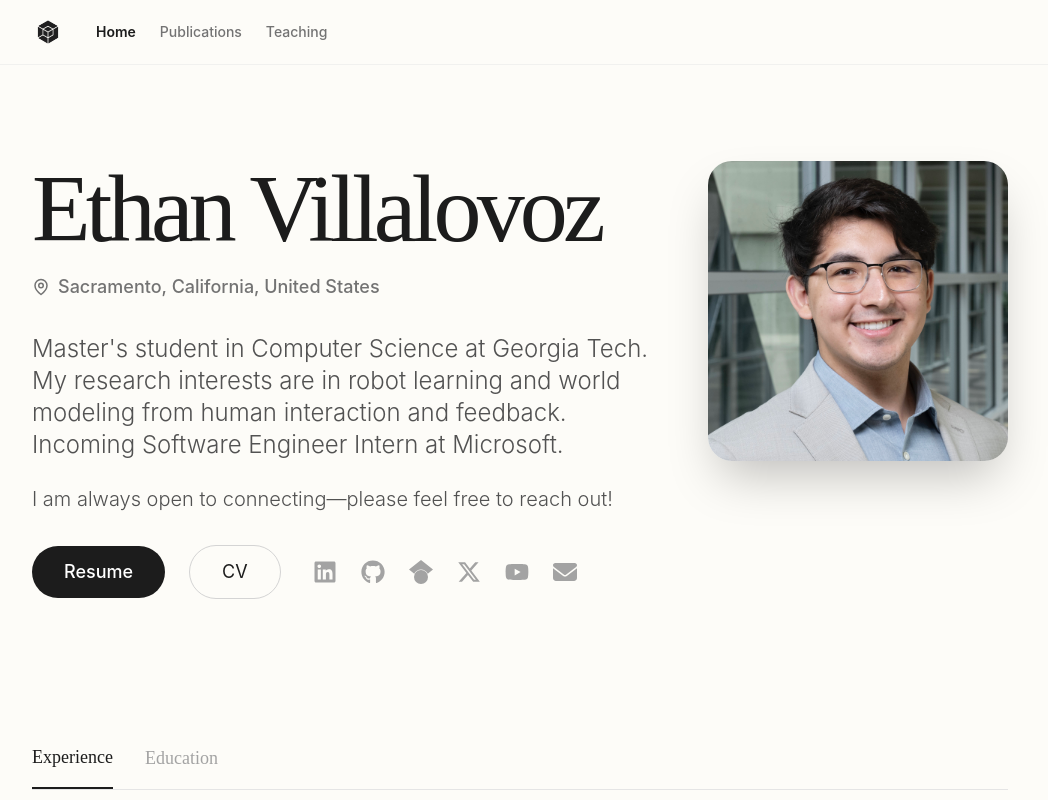
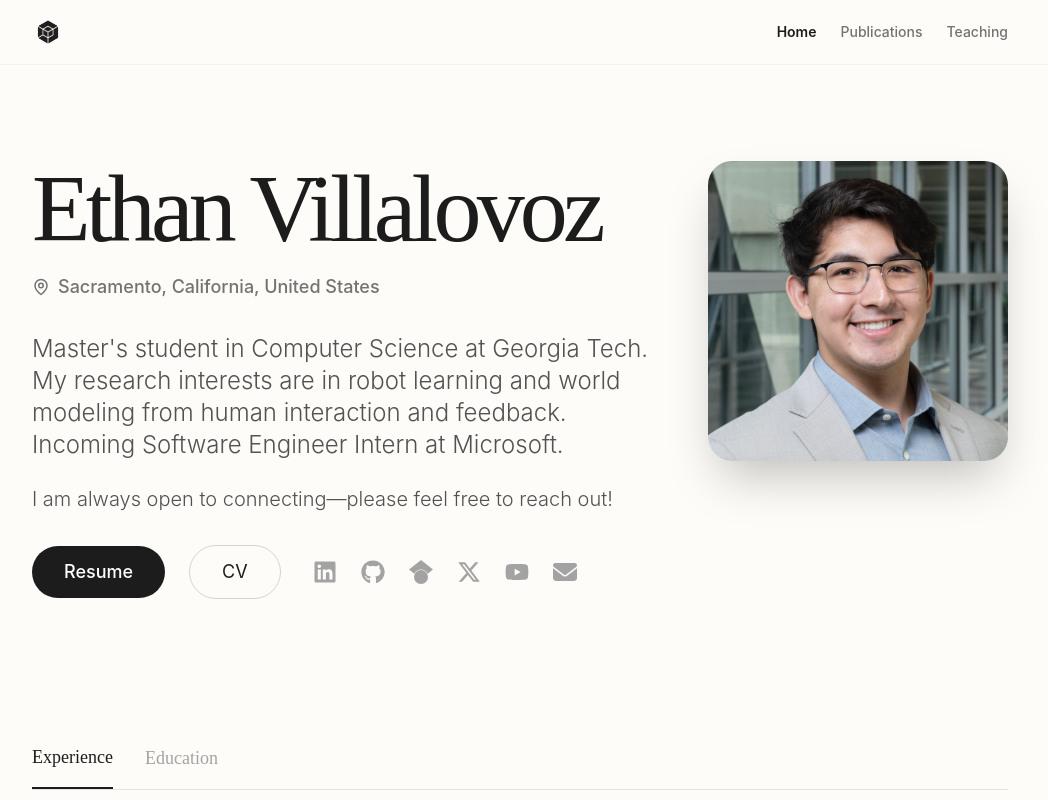
Before and after one commit to ethanvillalovoz/ethanvillalovoz.github.io, a Next.js app: page / in a window 1280 px wide. Shown: the top 800 px of the page, without its empty margins (120-1168 px from the left). Built offline with nearby package versions, Linux system fonts and the light colour scheme.

Commit message:
Refactor Navbar component layout for improved readability and organization

```diff
--- a/src/components/Navbar.tsx
+++ b/src/components/Navbar.tsx
@@ -24,8 +24,7 @@ export default function Navbar() {
 			aria-label="Main navigation"
 		>
 			<div className="max-w-5xl mx-auto px-6 py-4 flex items-center justify-between">
-				{/* Logo & Desktop Links */}
-				<div className="flex items-center gap-8">
+				{/* Logo */}
 				<Link href="/" className="flex-shrink-0 hover:opacity-80 transition-opacity">
 					<span className="sr-only">Home</span>
 					<Image
@@ -52,10 +51,9 @@ export default function Navbar() {
 						</Link>
 					))}
 				</div>
-				</div>
 
 			{/* Right Side: Desktop Toggle & Mobile Hamburger */}
-				<div className="flex items-center gap-4">
+			<div className="flex items-center gap-4 md:hidden">
 					{/* Hamburger Button (Mobile) */}
 					<button
 						className="md:hidden flex flex-col justify-center items-center w-10 h-10 rounded focus:outline-none focus:ring-2 focus:ring-primary ml-auto"
```
Lines whose indentation alone changed are shown as unchanged.
